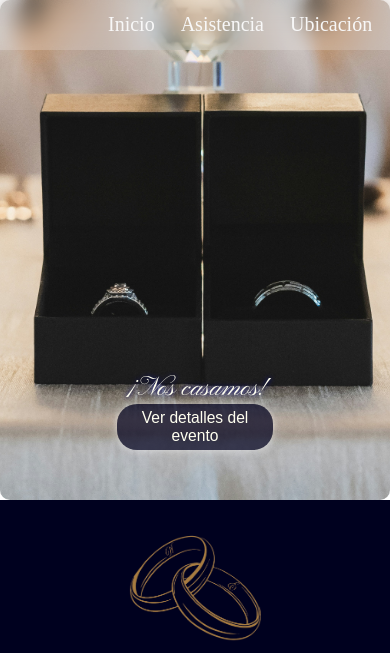
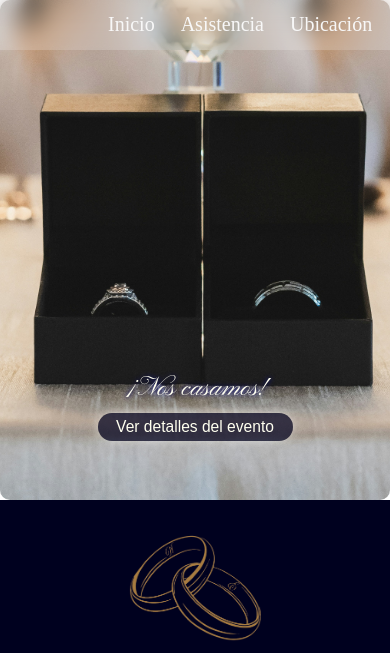
Before and after one commit to kdlopez14/BodaNE, a PHP site: page / in a window 390 px wide. Shown: the top 653 px of the page. Run offline with PHP 8.4, Linux system fonts and the light colour scheme; some web fonts are replaced.

Commit message:
Update index.css

```diff
--- a/style/index.css
+++ b/style/index.css
@@ -591,7 +591,7 @@ footer{
     font-size: 7vw;
   }
  #verDetalles{
-    width: 40%;
+    width: 50%;
     font-size: 4vw;
  }
  #header-index{
```
